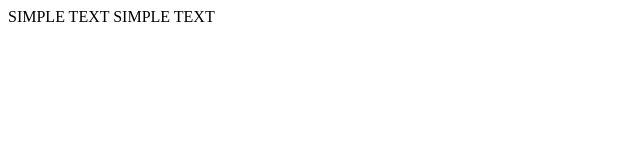
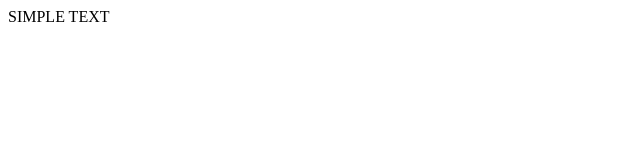
Before and after one commit to MarinaParkhomenko/devops_project, a plain HTML site: page index.html in a window 1280 px wide. Shown: the whole page, without its empty margins (0-640 px from the left). Drawn offline with Linux system fonts and the light colour scheme.

Commit message:
Update index.html

```diff
--- a/index.html
+++ b/index.html
@@ -5,6 +5,5 @@
 </head>
 <body>
 	<p2>SIMPLE TEXT</p2>
-	<p2>SIMPLE TEXT</p2>
 </body>
 </html>
```
